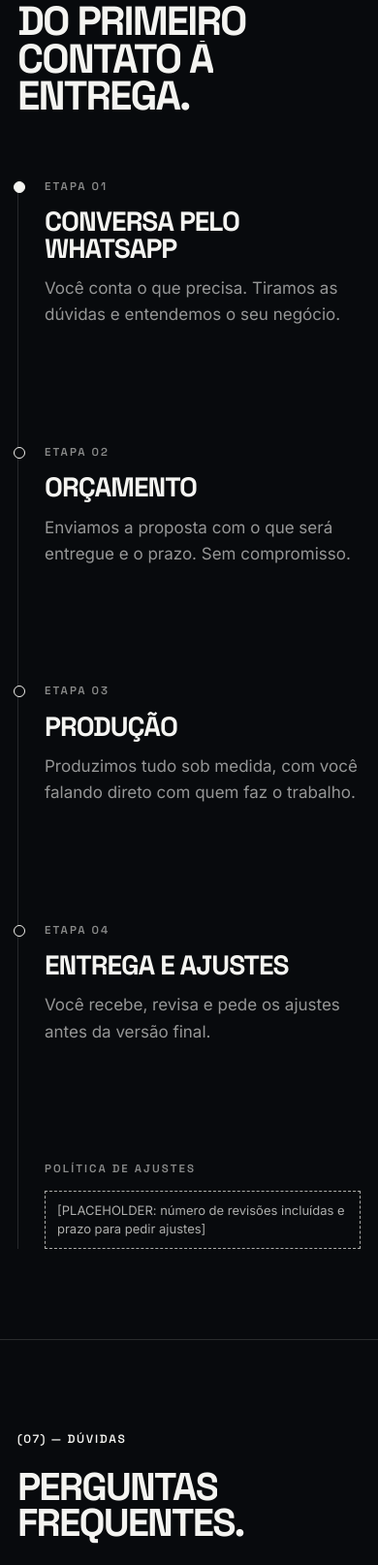
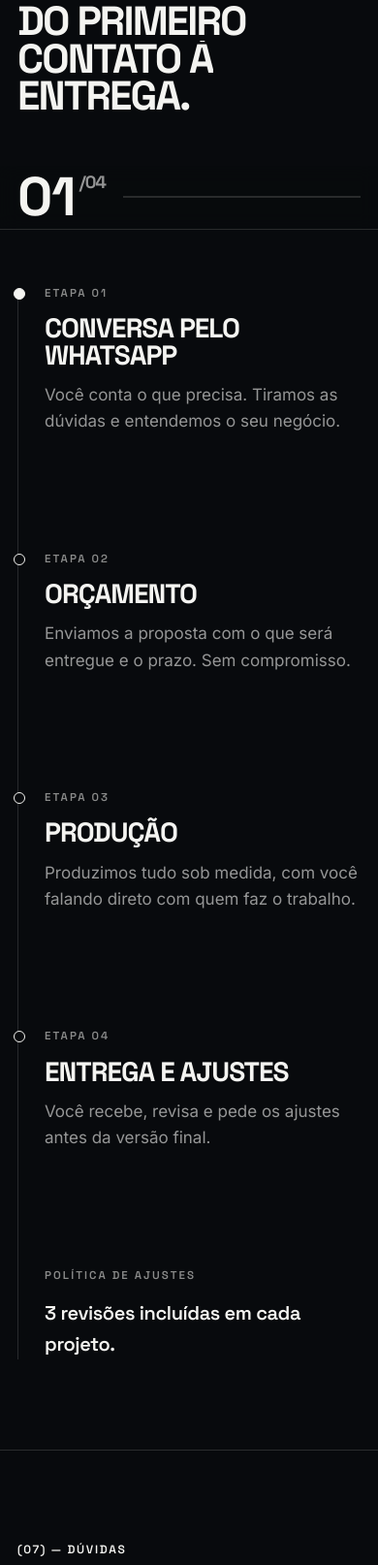
Before and after one commit to hueheubr7-creator/NEXCREATORS, a plain HTML site: page index.html in a window 390 px wide. Shown: the part 7006-8620 px from the top of the page at 97% size. Drawn offline with Linux system fonts and the light colour scheme; animation ran at ten frames a second.

Commit message:
Contador do processo no celular, sem placeholders fora do portfólio
- Celular: barra presa logo abaixo do menu durante as etapas do
  processo, com o contador girando (01 a 04) e uma linha de progresso.
- Política de ajustes: 3 revisões incluídas em cada projeto (também
  citada na pergunta sobre alterações).
- Instagram oficial no rodapé (abre em nova aba) e no schema (sameAs).
- Saem os placeholders fora do portfólio: item de domínio e hospedagem,
  formatos de materiais e publicação de artes ficam só com o texto já
  confirmado. Notas de SEO no cabeçalho (comentários) sem a marcação.

Co-Authored-By: Claude Opus 5.5 <noreply@anthropic.com>

```diff
--- a/index.html
+++ b/index.html
@@ -7,7 +7,7 @@
   <title>NEX — Sites, vídeos e materiais comerciais para o seu negócio</title>
   <meta name="description" content="Estúdio de serviços digitais para empresas e comércios: sites e landing pages, vídeos com motion design, materiais comerciais e artes para redes sociais. Tudo personalizado, entregue com velocidade." />
 
-  <!-- [PLACEHOLDER: domínio final] — ative quando o domínio estiver definido:
+  <!-- Ative quando o domínio próprio estiver definido:
   <link rel="canonical" href="https://SEU-DOMINIO/" />
   <meta property="og:url" content="https://SEU-DOMINIO/" />
   -->
@@ -16,7 +16,7 @@
   <meta property="og:site_name" content="NEX" />
   <meta property="og:title" content="NEX — Sites, vídeos e materiais comerciais para o seu negócio" />
   <meta property="og:description" content="Site, vídeo e materiais para o seu negócio aparecer melhor. Tudo personalizado, entregue com velocidade." />
-  <!-- [PLACEHOLDER: imagem de compartilhamento 1200x630] — ative quando a imagem existir:
+  <!-- Ative quando existir uma imagem de compartilhamento (1200x630):
   <meta property="og:image" content="https://SEU-DOMINIO/og-image.png" />
   <meta property="og:image:alt" content="NEX — sites, vídeos, materiais comerciais e artes para empresas" />
   -->
@@ -31,6 +31,7 @@
     "alternateName": "NEX Serviços Comerciais",
     "description": "Estúdio de serviços digitais para empresas e comércios: sites e landing pages, vídeos, materiais comerciais e artes para redes sociais, com produção personalizada e sob orçamento.",
     "telephone": "+55-17-98142-8839",
+    "sameAs": ["https://www.instagram.com/nex_creators.mkt/"],
     "contactPoint": {
       "@type": "ContactPoint",
       "telephone": "+55-17-98142-8839",
@@ -283,7 +284,6 @@
                     <li>Carregamento rápido</li>
                     <li>Estrutura pensada para conversão</li>
                     <li>Ajustes conforme o pedido</li>
-                    <li><span class="placeholder">[PLACEHOLDER: domínio e hospedagem, se aplicável]</span></li>
                   </ul>
                 </div>
                 <div class="servico__bloco">
@@ -395,7 +395,7 @@
                   <p class="mini">O que está incluído</p>
                   <ul class="traco">
                     <li>Design personalizado com a sua identidade</li>
-                    <li>Entrega em PDF e/ou formato editável <span class="placeholder">[PLACEHOLDER: confirmar formatos]</span></li>
+                    <li>Entrega em PDF e/ou formato editável</li>
                     <li>Versões para impressão ou para envio digital, quando fizer sentido</li>
                     <li>Ajustes conforme o pedido</li>
                   </ul>
@@ -643,6 +643,12 @@
           <p class="contador" aria-hidden="true"><span class="contador__atual"><span>01</span></span><span class="contador__total">/04</span></p>
         </div>
 
+        <!-- Celular: barra fixa com o contador e o progresso das etapas -->
+        <div class="processo__barra" aria-hidden="true">
+          <p class="contador contador--mini"><span class="contador__atual"><span>01</span></span><span class="contador__total">/04</span></p>
+          <div class="processo__trilho"><span></span></div>
+        </div>
+
         <div class="processo__passos">
           <div class="processo__linha" aria-hidden="true"><span></span></div>
           <ol>
@@ -669,7 +675,7 @@
           </ol>
           <div class="processo__politica" data-revelar>
             <p class="mini">Política de ajustes</p>
-            <p class="placeholder">[PLACEHOLDER: número de revisões incluídas e prazo para pedir ajustes]</p>
+            <p class="politica">3 revisões incluídas em cada projeto.</p>
           </div>
         </div>
       </div>
@@ -697,7 +703,7 @@
             </div>
             <div class="pergunta">
               <h3><button type="button" aria-expanded="false">Posso pedir alterações depois de ver o site?</button></h3>
-              <div class="resposta"><div><p>Sim. Os ajustes fazem parte da entrega, e você revisa antes da versão final.</p></div></div>
+              <div class="resposta"><div><p>Sim. Cada projeto inclui 3 revisões, e você revisa antes da versão final.</p></div></div>
             </div>
             <div class="pergunta">
               <h3><button type="button" aria-expanded="false">Preciso ter logo e textos prontos?</button></h3>
@@ -735,7 +741,7 @@
             </div>
             <div class="pergunta">
               <h3><button type="button" aria-expanded="false">Consigo editar o material depois?</button></h3>
-              <div class="resposta"><div><p>Depende do formato combinado na entrega. <span class="placeholder">[PLACEHOLDER: confirmar formatos editáveis entregues]</span></p></div></div>
+              <div class="resposta"><div><p>Depende do formato combinado na entrega: em PDF ou em formato editável.</p></div></div>
             </div>
             <div class="pergunta">
               <h3><button type="button" aria-expanded="false">O material serve para imprimir?</button></h3>
@@ -762,7 +768,7 @@
             </div>
             <div class="pergunta">
               <h3><button type="button" aria-expanded="false">Vocês também fazem a publicação?</button></h3>
-              <div class="resposta"><div><p>A entrega são os arquivos prontos para postar. <span class="placeholder">[PLACEHOLDER: confirmar se a NEX também faz a publicação]</span></p></div></div>
+              <div class="resposta"><div><p>A entrega são os arquivos prontos para postar, nos formatos certos de cada rede.</p></div></div>
             </div>
           </div>
         </div>
@@ -789,8 +795,7 @@
           <div class="rodape__col">
             <p class="mini">Contato</p>
             <a href="https://wa.me/5517981428839?text=Ol%C3%A1%21%20Vim%20pelo%20site%20da%20NEX%20e%20quero%20um%20or%C3%A7amento.">WhatsApp</a>
-            <!-- [PLACEHOLDER: link do Instagram] -->
-            <a href="#">Instagram</a>
+            <a href="https://www.instagram.com/nex_creators.mkt/" target="_blank" rel="noopener">Instagram</a>
           </div>
         </footer>
 
--- a/script.js
+++ b/script.js
@@ -421,7 +421,8 @@
   const cartoes = $$(".servico");
   const passos = $$(".passo");
   const linhaProcesso = $(".processo__linha span");
-  const contador = $(".contador__atual span");
+  const contadores = $$(".contador__atual span"); // o do lado (computador) e o da barra (celular)
+  const trilhoProcesso = $(".processo__trilho span");
   const passosArea = $(".processo__passos");
 
   // A faixa precisa de duas cópias para dar a volta sem emenda
@@ -531,6 +532,7 @@
       const r = passosArea.getBoundingClientRect();
       const p = limitar((vh * 0.55 - r.top) / r.height, 0, 1);
       if (linhaProcesso) linhaProcesso.style.setProperty("--p", p.toFixed(4));
+      if (trilhoProcesso) trilhoProcesso.style.setProperty("--p", p.toFixed(4));
       let idx = 0;
       passos.forEach((s, i) => {
         if (s.getBoundingClientRect().top < vh * 0.55) idx = i;
@@ -538,7 +540,8 @@
       if (idx !== passoAtual) {
         passoAtual = idx;
         passos.forEach((s, i) => s.classList.toggle("atual", i <= idx));
-        if (contador) {
+        // O número sai por cima e o novo entra por baixo
+        contadores.forEach((contador) => {
           contador.style.transform = "translateY(-100%)";
           setTimeout(() => {
             contador.textContent = dois(idx + 1);
@@ -549,7 +552,7 @@
               contador.style.transform = "";
             });
           }, reduzMovimento ? 0 : 280);
-        }
+        });
       }
     }
   }
--- a/styles.css
+++ b/styles.css
@@ -1212,6 +1212,15 @@ span.placeholder { display: inline-block; padding: 2px 8px; }
 }
 .passo > p:last-child { color: var(--muted); font-size: 17px; max-width: 40ch; }
 .processo__politica { max-width: 460px; }
+.politica {
+  font-family: var(--font-display);
+  font-size: clamp(20px, 1.8vw, 26px);
+  font-weight: 600;
+  letter-spacing: -0.02em;
+}
+
+/* Barra do contador: só no celular (no computador o contador fica ao lado) */
+.processo__barra { display: none; }
 
 /* ---------------- Perguntas frequentes ---------------- */
 
@@ -1584,8 +1593,36 @@ span.placeholder { display: inline-block; padding: 2px 8px; }
   .b4__versoes { order: 0; justify-content: flex-start; }
 
   .processo__fixo { grid-column: 1 / -1; position: static; }
-  .contador { display: none; }
-  .processo__passos { grid-column: 1 / -1; margin-top: 40px; }
+  .processo__fixo .contador { display: none; }
+  .processo__passos { grid-column: 1 / -1; margin-top: 32px; }
+
+  /* Contador preso logo abaixo do menu enquanto as etapas passam */
+  .processo__barra {
+    grid-column: 1 / -1;
+    position: sticky;
+    top: var(--nav-h);
+    z-index: 3;
+    display: flex;
+    align-items: center;
+    gap: 18px;
+    margin: 28px calc(-1 * var(--pad)) 0;
+    padding: 10px var(--pad);
+    background: rgba(8, 10, 13, 0.9);
+    -webkit-backdrop-filter: blur(10px);
+    backdrop-filter: blur(10px);
+    border-bottom: 1px solid var(--line);
+  }
+  .contador--mini { margin-top: 0; }
+  .contador--mini .contador__atual { font-size: 56px; }
+  .contador--mini .contador__total { font-size: 18px; margin-left: 4px; }
+  .processo__trilho { flex: 1; height: 2px; background: var(--line); }
+  .processo__trilho span {
+    display: block;
+    height: 100%;
+    background: var(--ink);
+    transform-origin: 0 50%;
+    transform: scaleX(var(--p, 0));
+  }
 }
 
 @media (max-width: 680px) {
```
